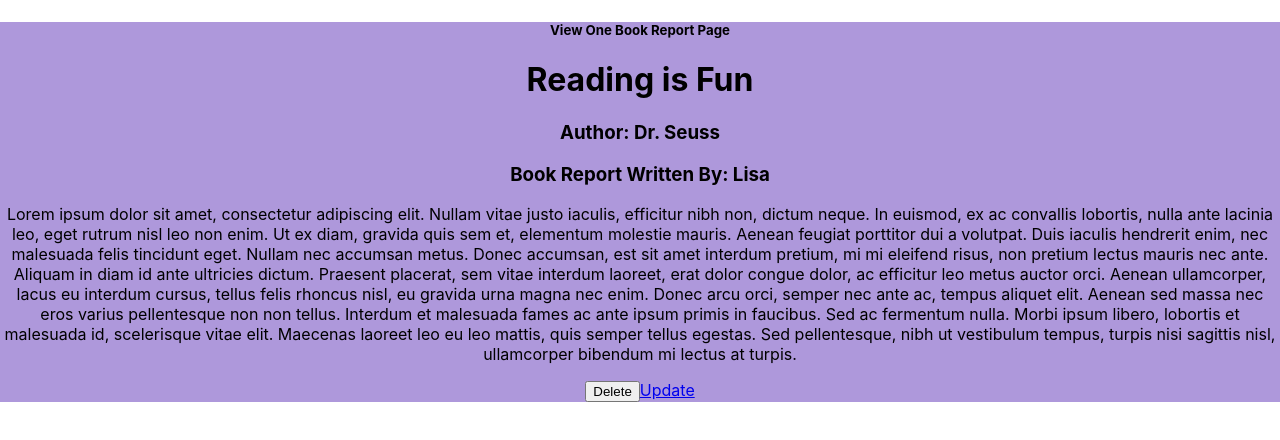
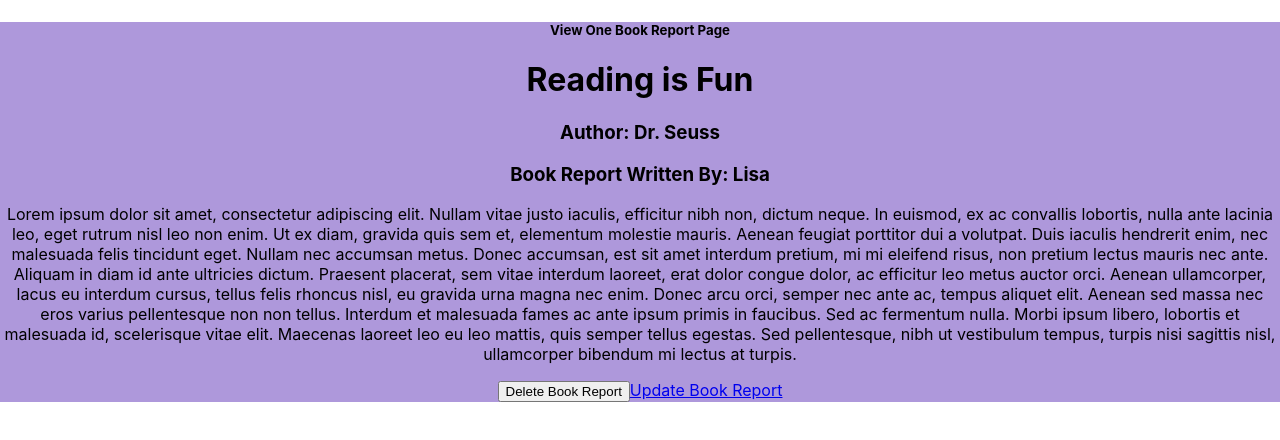
Before and after one commit to bethel-school-of-technology/team-digidames-frontend, a React (Create React App) app in the folder summareasy-react-app/: page /one-bookreport/1 in a window 1280 px wide. Shown: the top 440 px of the page. Built offline with nearby package versions, Linux system fonts and the light colour scheme; data requests are answered from the project's data file.

Commit message:
match with lori

```diff
--- a/summareasy-react-app/src/App.js
+++ b/summareasy-react-app/src/App.js
@@ -8,13 +8,12 @@ import { Routes, Route, useNavigate } from "react-router-dom";
 import UpdateBookReport from "./Components/UpdateBookReport";
 import BookReportContext from './UTILS/BookReportContext';
 
-
 function App() {
   const [allBookReports, setAllBookReports] = useState([]);
   const [newBookReport, setNewBookReport] = useState({
     title: "",
     author: "",
-    writtenBy: "",
+    writtenBy:"",
     report: ""
   });
 
@@ -86,11 +85,12 @@ function App() {
       });
     }
 
+
   }
 
   return (
     <div className="App">
-       <BookReportContext.Provider value={contextObject}>
+      <BookReportContext.Provider value={contextObject}>
         <Routes>
           <Route
             path="/"
--- a/summareasy-react-app/src/Components/CreateBookReport/index.js
+++ b/summareasy-react-app/src/Components/CreateBookReport/index.js
@@ -1,9 +1,10 @@
 import React from 'react'
 import BookReportContext from '../../UTILS/BookReportContext';
 import { useContext } from "react";
-// import axios from 'axios';
+import axios from 'axios';
 
 const CreateBookReport = () => {
+
     const context = useContext(BookReportContext);
 
     return (
@@ -19,6 +20,7 @@ const CreateBookReport = () => {
                 <br />
                 <input name="author" onChange={context.handleAuthorChange}></input>
                 <br />
+
                 <label htmlFor="writtenBy">Written By</label>
                 <br />
                 <input name="writtenBy" onChange={context.handleWrittenByChange}></input>
--- a/summareasy-react-app/src/Components/OneBookReport/index.js
+++ b/summareasy-react-app/src/Components/OneBookReport/index.js
@@ -34,8 +34,8 @@ const OneBookReport = () => {
             <h3>Author: {bookReport.author}</h3>
             <h3>Book Report Written By: {bookReport.writtenBy}</h3>
             <p>{bookReport.report}</p>
-            <button onClick={() => context.handleDelete(bookReport.id)}>Delete </button>
-            <a href={`/update-bookreport/${bookReport.id}`}>Update </a>
+            <button onClick={() => context.handleDelete(bookReport.id)}>Delete Book Report</button>
+            <a href={`/update-bookreport/${bookReport.id}`}>Update Book Report</a>
             {/* <a href={`/`}>Back</a> */}
         </div>
     );
```
